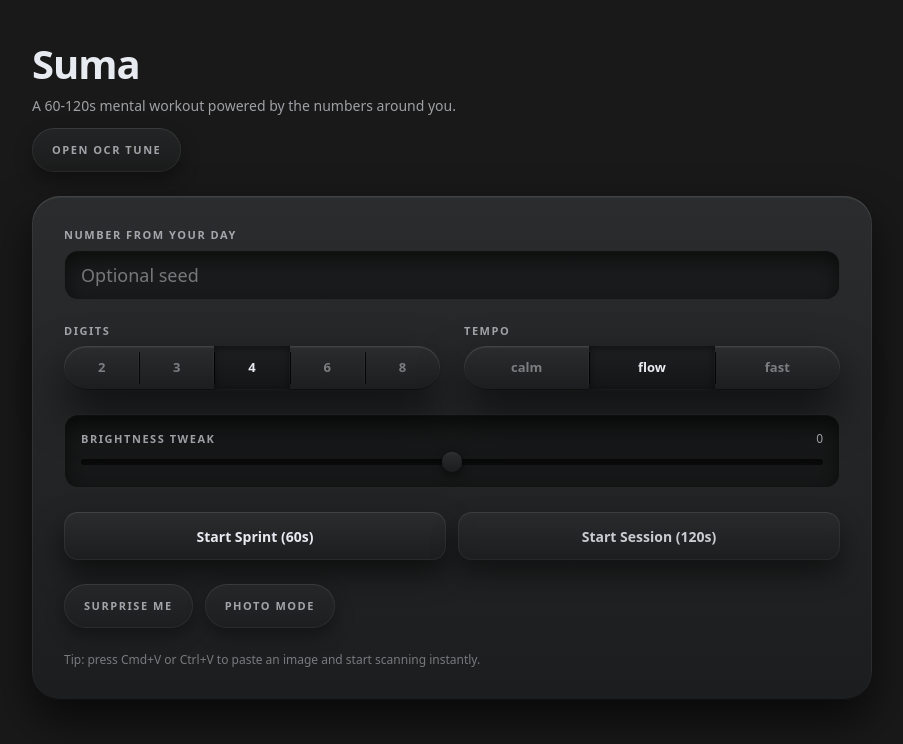
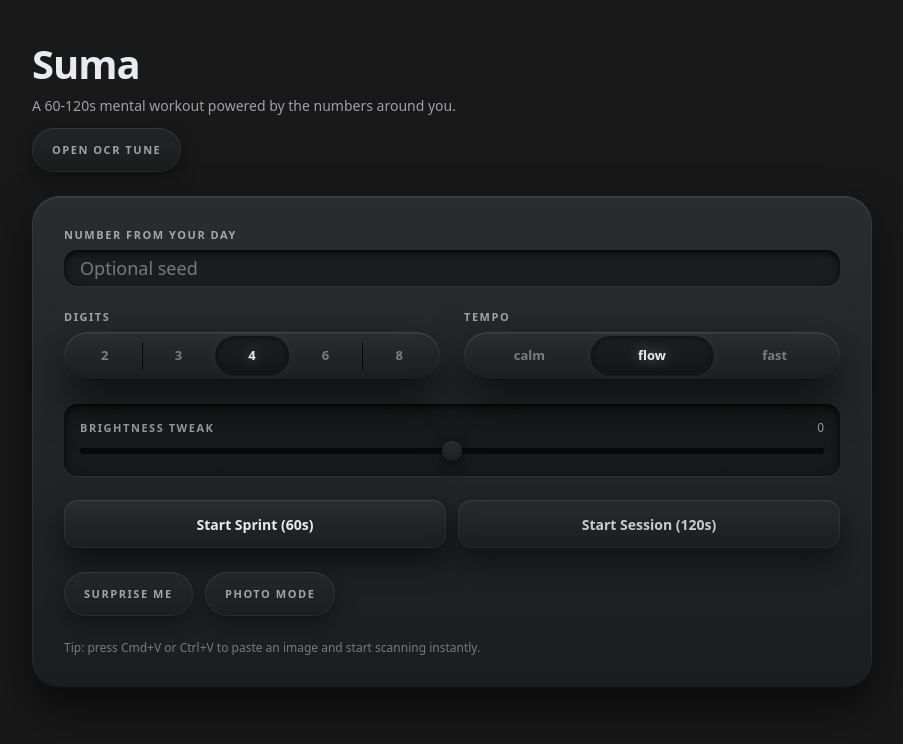
Before and after one commit to Yudha20/Suma, a Next.js app: page / in a window 1280 px wide. Shown: the top 744 px of the page, without its empty margins (188-1091 px from the left). Built offline with nearby package versions, Linux system fonts and the light colour scheme; a web font is replaced by a local one.

Commit message:
feat: Dark Neumorphic UI System & Interaction Fixes

```diff
--- a/app/page.tsx
+++ b/app/page.tsx
@@ -1,5 +1,6 @@
 'use client';
 
+import type { CSSProperties } from 'react';
 import { useEffect, useRef } from 'react';
 import { ConsoleShell } from '@/components/ConsoleShell';
 import { ConsoleCard } from '@/components/ConsoleCard';
@@ -63,8 +64,11 @@ export default function HomePage() {
 
   return (
     <ConsoleShell>
+      <div className="stagger-in" style={{ '--si': 0 } as CSSProperties}>
         <HomeHeader />
+      </div>
 
+      <div className="stagger-in" style={{ '--si': 1 } as CSSProperties}>
         <ConsoleCard>
           <div className="flex flex-col gap-6">
             <HomeSetupPanel
@@ -108,6 +112,7 @@ export default function HomePage() {
             />
           </div>
         </ConsoleCard>
+      </div>
     </ConsoleShell>
   );
 }
--- a/components/SeedInput.tsx
+++ b/components/SeedInput.tsx
@@ -18,13 +18,13 @@ export function SeedInput({
       <label className="neu-label">
         Number from your day
       </label>
-      <div className="neu-inset">
+      <div className="neu-inset p-1">
         <input
           value={value}
           onChange={handleChange}
           inputMode="numeric"
           placeholder="Optional seed"
-          className="h-12 w-full rounded-field bg-transparent px-4 text-lg text-text placeholder:text-text-dim outline-none"
+          className="h-11 w-full rounded-[10px] bg-transparent px-3 text-lg text-text placeholder:text-text-dim outline-none"
           aria-describedby={note ? 'surprise-note' : undefined}
         />
       </div>
--- a/components/SegmentedControl.tsx
+++ b/components/SegmentedControl.tsx
@@ -16,18 +16,32 @@ export function SegmentedControl<T extends string | number>({
   value: T;
   onChange: (value: T) => void;
 }) {
+  const activeIndex = options.findIndex((o) => o.value === value);
+
   return (
     <div className="flex flex-col gap-2">
       <span className="neu-label">{label}</span>
       <div className="neu-segment-rail">
-        {options.map((option) => {
+        {/* Sliding indicator — glides to active segment with spring physics */}
+        <div
+          className="neu-segment-indicator"
+          style={{
+            width: `calc((100% - 8px) / ${options.length})`,
+            transform: `translateX(${activeIndex * 100}%)`,
+          }}
+          aria-hidden="true"
+        />
+        {options.map((option, index) => {
           const active = option.value === value;
+          const hideSeam =
+            index > 0 && (index === activeIndex || index === activeIndex + 1);
           return (
             <button
               key={String(option.value)}
               type="button"
               onClick={() => onChange(option.value)}
               data-active={active}
+              data-hide-seam={hideSeam || undefined}
               className="neu-segment"
             >
               {option.label}
--- a/styles/globals.css
+++ b/styles/globals.css
@@ -78,7 +78,10 @@
   /* Motion */
   --t-fast: 120ms;
   --t-normal: 180ms;
+  --t-slow: 350ms;
   --ease: cubic-bezier(0.2, 0.8, 0.2, 1);
+  --ease-out: cubic-bezier(0.16, 1, 0.3, 1);
+  --ease-spring: cubic-bezier(0.22, 1.28, 0.36, 1);
 
   /* Spacing base */
   --gap: 4px;
@@ -159,26 +162,29 @@ textarea {
 /* ─── Neumorphic: Inset well ──────────────────── */
 
 .neu-inset {
-  background: rgba(0, 0, 0, 0.35);
+  background: rgba(0, 0, 0, 0.30);
   border-radius: var(--r-field);
-  border: 1px solid var(--stroke-soft);
+  border: none;
   box-shadow:
-    0 8px 20px rgba(0, 0, 0, 0.60) inset,
-    0 1px 0 rgba(255, 255, 255, 0.04) inset;
+    inset 0 3px 8px rgba(0, 0, 0, 0.70),
+    inset 0 1px 2px rgba(0, 0, 0, 0.50),
+    0 1px 0 rgba(255, 255, 255, 0.05);
+  transition: box-shadow var(--t-slow) var(--ease-out);
 }
 
 .neu-inset:focus-within {
-  border-color: rgba(255, 255, 255, 0.16);
   box-shadow:
-    0 8px 20px rgba(0, 0, 0, 0.60) inset,
-    0 1px 0 rgba(255, 255, 255, 0.04) inset,
-    0 0 0 4px rgba(255, 255, 255, 0.06);
+    inset 0 4px 12px rgba(0, 0, 0, 0.80),
+    inset 0 1px 3px rgba(0, 0, 0, 0.60),
+    0 1px 0 rgba(255, 255, 255, 0.05),
+    0 0 0 2px rgba(255, 255, 255, 0.08);
 }
 
 /* ─── Neumorphic: Segment rail ────────────────── */
 
 .neu-segment-rail {
   display: flex;
+  position: relative;
   overflow: hidden;
   background: linear-gradient(180deg, var(--surface-0), var(--surface-1));
   border-radius: var(--r-capsule);
@@ -187,7 +193,24 @@ textarea {
     0 2px 0 rgba(255, 255, 255, 0.05) inset,
     0 -1px 0 rgba(0, 0, 0, 0.65) inset,
     0 0 0 1px var(--stroke-soft) inset;
-  padding: 0;
+  padding: 4px;
+}
+
+/* Sliding indicator pill */
+.neu-segment-indicator {
+  position: absolute;
+  top: 4px;
+  bottom: 4px;
+  left: 4px;
+  border-radius: calc(var(--r-capsule) - 4px);
+  background: linear-gradient(180deg, var(--surface-selected-0), var(--surface-selected-1));
+  box-shadow:
+    inset 0 2px 6px rgba(0, 0, 0, 0.50),
+    inset 0 -1px 0 rgba(255, 255, 255, 0.04),
+    0 0 14px rgba(255, 255, 255, 0.05);
+  transition: transform 420ms var(--ease-spring);
+  pointer-events: none;
+  z-index: 0;
 }
 
 .neu-segment {
@@ -195,23 +218,25 @@ textarea {
   display: flex;
   align-items: center;
   justify-content: center;
-  min-height: 44px;
+  min-height: 40px;
   padding: 8px 4px;
   background: transparent;
   border: none;
+  border-radius: calc(var(--r-capsule) - 4px);
   color: var(--text-dim);
   font-size: 13px;
   font-weight: 600;
   cursor: pointer;
+  position: relative;
+  z-index: 1;
   transition:
-    color var(--t-fast) var(--ease),
-    background var(--t-fast) var(--ease),
-    box-shadow var(--t-fast) var(--ease);
-  position: relative;
+    color var(--t-normal) var(--ease),
+    transform var(--t-fast) var(--ease-spring),
+    text-shadow 400ms var(--ease-out);
 }
 
 /* Carved seam divider */
-.neu-segment + .neu-segment::before {
+.neu-segment+.neu-segment::before {
   content: '';
   position: absolute;
   left: 0;
@@ -220,25 +245,29 @@ textarea {
   width: 1px;
   background: var(--seam);
   box-shadow: -1px 0 0 rgba(255, 255, 255, 0.03);
+  transition: opacity 300ms var(--ease-out);
+  z-index: 2;
+}
+
+/* Hide seams adjacent to the active indicator */
+.neu-segment[data-hide-seam='true']::before {
+  opacity: 0;
 }
 
 .neu-segment:hover {
   color: var(--text-muted);
-  background: rgba(255, 255, 255, 0.02);
 }
 
 .neu-segment:active {
-  box-shadow:
-    0 2px 8px rgba(0, 0, 0, 0.70) inset,
-    0 -1px 0 rgba(255, 255, 255, 0.04) inset;
+  transform: scale(0.95);
+  transition-duration: 60ms;
 }
 
 .neu-segment[data-active='true'] {
   color: var(--text);
-  background: linear-gradient(180deg, var(--surface-selected-0), var(--surface-selected-1));
-  box-shadow:
-    0 2px 8px rgba(0, 0, 0, 0.50) inset,
-    0 -1px 0 rgba(255, 255, 255, 0.04) inset;
+  background: transparent;
+  text-shadow: 0 0 8px rgba(255, 255, 255, 0.25);
+  animation: breathe 3.5s ease-in-out infinite;
 }
 
 /* ─── Neumorphic: Buttons ─────────────────────── */
@@ -256,31 +285,38 @@ textarea {
   font-size: 14px;
   font-weight: 600;
   cursor: pointer;
+  position: relative;
+  z-index: 10;
   box-shadow:
     0 14px 28px rgba(0, 0, 0, 0.55),
     0 1px 0 rgba(255, 255, 255, 0.05) inset,
     0 0 0 1px var(--stroke-soft) inset;
   transition:
-    box-shadow var(--t-fast) var(--ease),
-    background var(--t-fast) var(--ease);
+    transform 400ms var(--ease-spring),
+    box-shadow 300ms var(--ease-out);
+  will-change: transform;
 }
 
 .neu-btn-primary:hover {
+  transform: translateY(-2px);
   box-shadow:
-    0 14px 28px rgba(0, 0, 0, 0.55),
-    0 1px 0 rgba(255, 255, 255, 0.08) inset,
+    0 18px 36px rgba(0, 0, 0, 0.60),
+    0 2px 0 rgba(255, 255, 255, 0.07) inset,
     0 0 0 1px var(--stroke-strong) inset;
 }
 
 .neu-btn-primary:active {
+  transform: translateY(1px) scale(0.97);
   box-shadow:
     0 2px 8px rgba(0, 0, 0, 0.70) inset,
     0 -1px 0 rgba(255, 255, 255, 0.04) inset;
+  transition-duration: 80ms;
 }
 
 .neu-btn-primary:disabled {
   opacity: 0.45;
   cursor: not-allowed;
+  transform: none;
   box-shadow:
     0 4px 12px rgba(0, 0, 0, 0.30),
     0 0 0 1px var(--stroke-soft) inset;
@@ -301,32 +337,42 @@ textarea {
   text-transform: uppercase;
   letter-spacing: 0.14em;
   cursor: pointer;
+  position: relative;
+  z-index: 10;
   box-shadow:
     0 8px 18px rgba(0, 0, 0, 0.35),
     0 1px 0 rgba(255, 255, 255, 0.04) inset,
     0 0 0 1px var(--stroke-soft) inset;
   transition:
-    color var(--t-fast) var(--ease),
-    box-shadow var(--t-fast) var(--ease);
+    transform 400ms var(--ease-spring),
+    color var(--t-normal) var(--ease),
+    box-shadow 300ms var(--ease-out),
+    letter-spacing 300ms var(--ease-out);
+  will-change: transform;
 }
 
 .neu-btn-secondary:hover {
   color: var(--text);
+  transform: translateY(-1px);
+  letter-spacing: 0.17em;
   box-shadow:
-    0 8px 18px rgba(0, 0, 0, 0.35),
+    0 10px 22px rgba(0, 0, 0, 0.40),
     0 1px 0 rgba(255, 255, 255, 0.06) inset,
     0 0 0 1px var(--stroke-strong) inset;
 }
 
 .neu-btn-secondary:active {
+  transform: translateY(1px) scale(0.96);
   box-shadow:
     0 2px 6px rgba(0, 0, 0, 0.60) inset,
     0 -1px 0 rgba(255, 255, 255, 0.03) inset;
+  transition-duration: 80ms;
 }
 
 .neu-btn-secondary:disabled {
   opacity: 0.40;
   cursor: not-allowed;
+  transform: none;
 }
 
 /* ─── Labels ──────────────────────────────────── */
@@ -382,6 +428,25 @@ input[type='range']::-webkit-slider-thumb {
     0 1px 0 rgba(255, 255, 255, 0.06) inset;
   cursor: pointer;
   border: none;
+  transition:
+    transform 250ms var(--ease-spring),
+    box-shadow 250ms var(--ease-out);
+}
+
+input[type='range']:hover::-webkit-slider-thumb {
+  transform: scale(1.25);
+  box-shadow:
+    0 6px 16px rgba(0, 0, 0, 0.60),
+    0 1px 0 rgba(255, 255, 255, 0.08) inset,
+    0 0 10px rgba(255, 255, 255, 0.06);
+}
+
+input[type='range']:active::-webkit-slider-thumb {
+  transform: scale(1.15);
+  box-shadow:
+    0 3px 8px rgba(0, 0, 0, 0.50),
+    0 1px 0 rgba(255, 255, 255, 0.06) inset,
+    0 0 16px rgba(255, 255, 255, 0.08);
 }
 
 input[type='range']::-moz-range-thumb {
@@ -396,6 +461,48 @@ input[type='range']::-moz-range-thumb {
   border: none;
 }
 
+/* ─── Entrance animations ─────────────────────── */
+
+@keyframes fadeInUp {
+  from {
+    opacity: 0;
+    transform: translateY(16px);
+  }
+
+  to {
+    opacity: 1;
+    transform: translateY(0);
+  }
+}
+
+@keyframes breathe {
+
+  0%,
+  100% {
+    text-shadow: 0 0 8px rgba(255, 255, 255, 0.20);
+  }
+
+  50% {
+    text-shadow: 0 0 14px rgba(255, 255, 255, 0.40);
+  }
+}
+
+.stagger-in {
+  animation: fadeInUp 650ms var(--ease-out) both;
+  animation-delay: calc(var(--si, 0) * 80ms + 50ms);
+}
+
+@media (prefers-reduced-motion: reduce) {
+  .stagger-in {
+    animation: none;
+    opacity: 1;
+  }
+
+  .neu-segment[data-active='true'] {
+    animation: none;
+  }
+}
+
 /* ─── Animations (preserved from original) ────── */
 
 @keyframes suma-correct-pulse {
@@ -403,9 +510,11 @@ input[type='range']::-moz-range-thumb {
     box-shadow: 0 0 0 0 rgba(5, 192, 40, 0);
     transform: translateZ(0);
   }
+
   35% {
     box-shadow: 0 0 0 2px rgba(5, 192, 40, 0.45), 0 0 14px rgba(5, 192, 40, 0.2);
   }
+
   100% {
     box-shadow: 0 0 0 0 rgba(5, 192, 40, 0);
   }
@@ -416,16 +525,20 @@ input[type='range']::-moz-range-thumb {
     transform: translateX(0);
     box-shadow: 0 0 0 0 rgba(248, 113, 113, 0);
   }
+
   25% {
     transform: translateX(-2px);
   }
+
   50% {
     transform: translateX(2px);
     box-shadow: 0 0 0 2px rgba(248, 113, 113, 0.55), 0 0 18px rgba(248, 113, 113, 0.22);
   }
+
   75% {
     transform: translateX(-2px);
   }
+
   100% {
     transform: translateX(0);
     box-shadow: 0 0 0 0 rgba(248, 113, 113, 0);
```
Also changed, not shown: 1 other file (tests, documents, lock files or other folders). Lines whose indentation alone changed are shown as unchanged.
